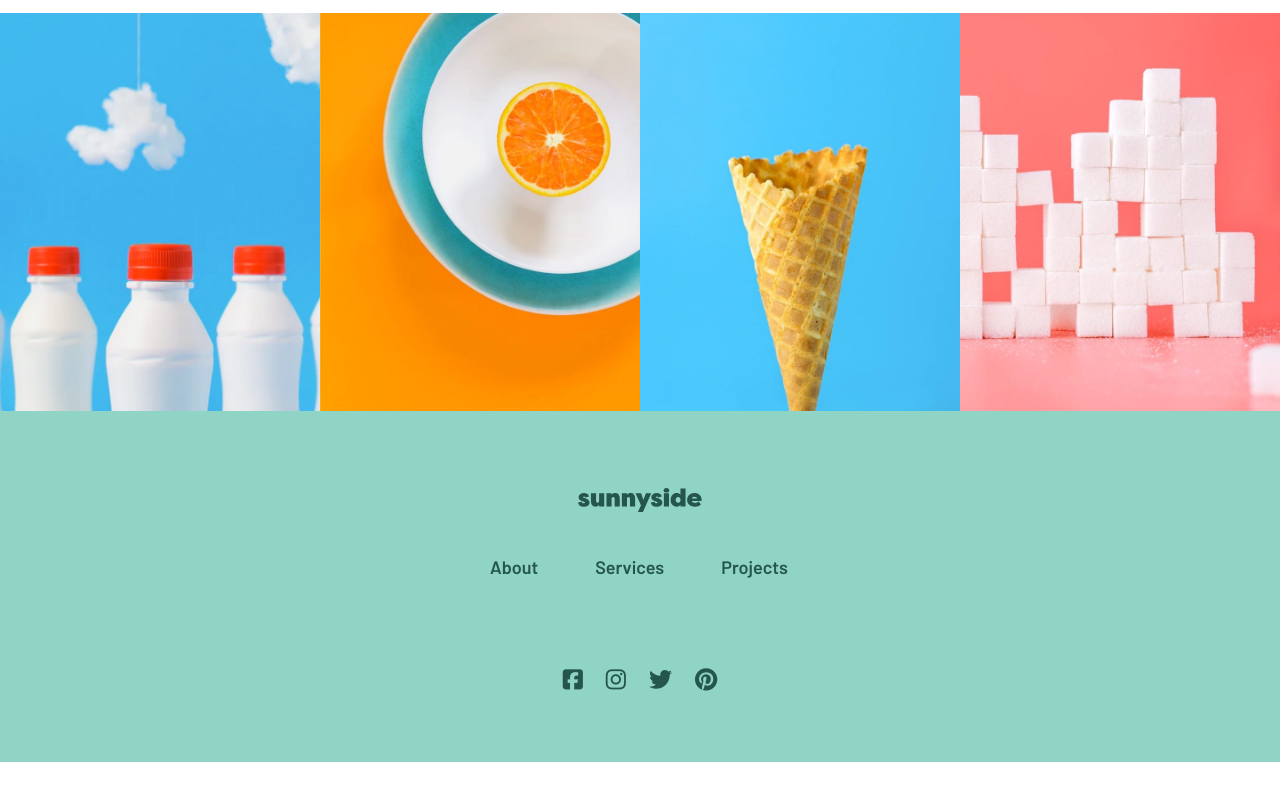
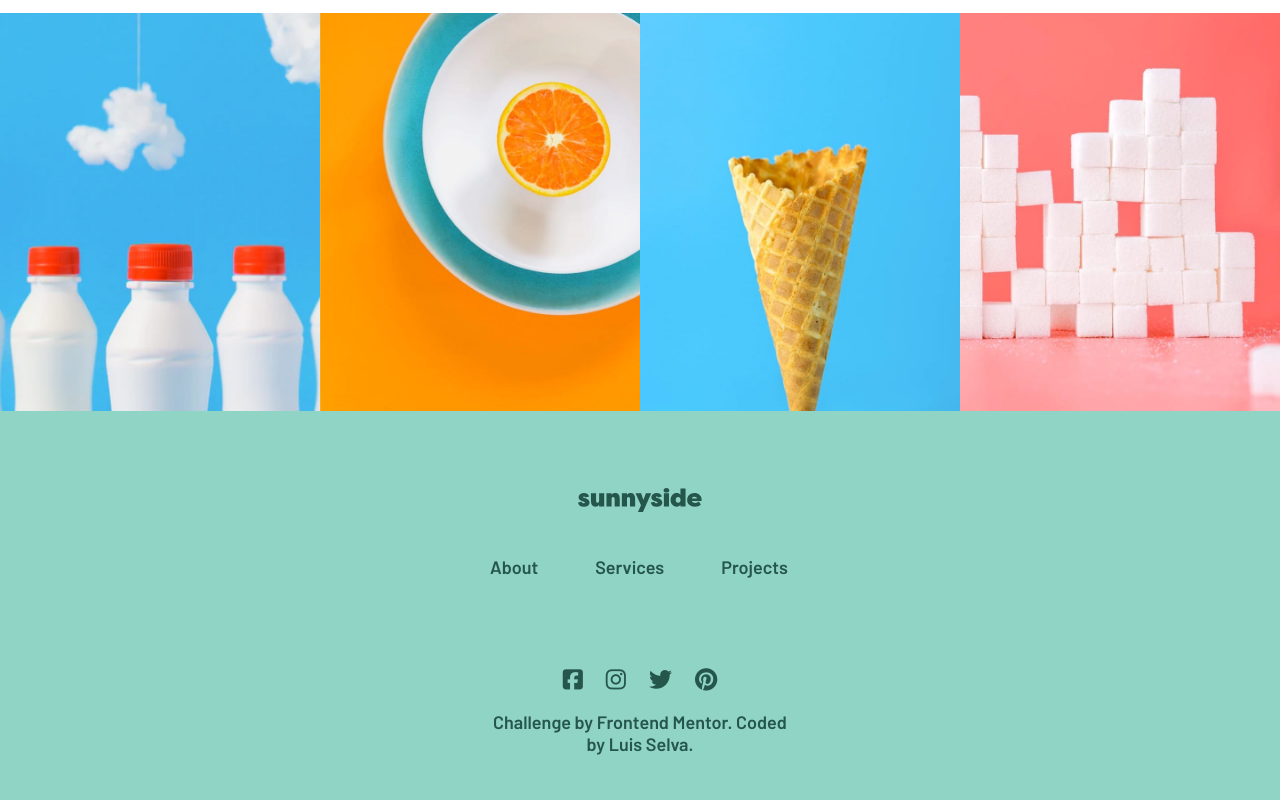
Before and after one commit to luis08201/sunnyside-agency-landing-page-main, a plain HTML site: page index.html in a window 1280 px wide. Shown: the part 3284-4084 px from the top of the page. Before the commit the page ends 4046 px from the top, so only its background shows below. Drawn offline with Linux system fonts and the light colour scheme.

Commit message:
agregando creditos

```diff
--- a/index.html
+++ b/index.html
@@ -157,6 +157,12 @@
       <a href="" class="footer__scn fab fa-twitter"></a>
       <a href="" class="footer__scn fab fa-pinterest"></a>
     </div>
+    <div class="footer__attribution">
+      <p class="footer__credits">
+        Challenge by <a class="footer__link" target="_blank" href="https://www.frontendmentor.io?ref=challenge">Frontend Mentor</a>.
+        Coded by <a class="footer__link" target="_blank" href="https://github.com/luis08201">Luis Selva</a>.
+      </p>
+    </div>
   </section>
 </footer>
  <!--
@@ -184,10 +190,7 @@
 
   Contact
 
-  <div class="attribution">
-    Challenge by <a href="https://www.frontendmentor.io?ref=challenge" target="_blank">Frontend Mentor</a>.
-    Coded by <a href="#">Your Name Here</a>.
-  </div> -->
+ -->
   <script src="https://kit.fontawesome.com/513e65e438.js" crossorigin="anonymous"></script>
   <script src="js/menu.js"></script>
 </body>
--- a/scss/estilos.scss
+++ b/scss/estilos.scss
@@ -359,6 +359,7 @@
     display: flex;
     justify-content: center;
     gap: 23px;
+    margin-bottom: 20px;
   }
   &__scn {
     text-decoration: none;
@@ -376,6 +377,9 @@
     &:hover {
       color: $White;
     }
+  }
+  &__credits{
+      color:$Dark-desaturated-cyan;
   }
 }
 
```
Also changed, not shown: css/estilos.css, 1 other file.
